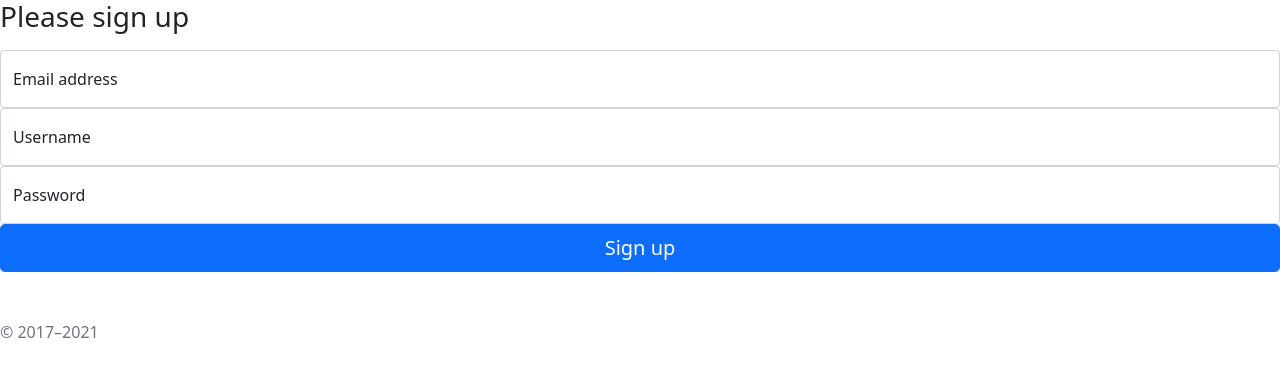
After one commit to Jenya10016/handlebarsTodos2, a Node server app: page /signup in a window 1280 px wide. The commit adds this page. Shown: the top 377 px of the page. Run offline with Node 20, Linux system fonts and the light colour scheme; some libraries are stand-ins or nearby versions.

Commit message:
add signup and signin route with views

```diff
--- a/controllers/userController.js
+++ b/controllers/userController.js
@@ -83,5 +83,22 @@ module.exports = {
 			console.log(e);
 			res.json(e);
 		}
+	},
+	loginView: (req, res) => {
+		if (req.session.loggedIn) {
+			return res.redirect('/todos');
+		}
+		res.render('login');
+	},
+	signupView: (req, res) => {
+		if (req.session.loggedIn) {
+			return res.redirect('/todos');
+		}
+		res.render('signUp');
 	}
 }
+// /signup
+// Create a function in the controller that checks if a user is already logged in
+// if so, redirect them to /todos
+// if not, render the signup page
+// this should be rendered on /signup endpoint
--- a/routes/index.js
+++ b/routes/index.js
@@ -1,8 +1,8 @@
 const router = require('express').Router();
 const apiRoutes = require('./apiRoutes');
-const { getAllUsers } = require('../controllers/userController');
-
+const { getAllUsers, loginView, signupView } = require('../controllers/userController');
 router.get('/', getAllUsers);
+router.get('/login', loginView);
+router.get('/signup', signupView);
 router.use('/api', apiRoutes);
-
 module.exports = router;
--- a/views/layouts/main.handlebars
+++ b/views/layouts/main.handlebars
@@ -3,10 +3,13 @@
 <head>
   <meta charset="UTF-8">
   <title>Document</title>
+  <!-- CSS only -->
+  <link href="https://cdn.jsdelivr.net/npm/bootstrap@5.1.3/dist/css/bootstrap.min.css" rel="stylesheet" integrity="sha384-1BmE4kWBq78iYhFldvKuhfTAU6auU8tT94WrHftjDbrCEXSU1oBoqyl2QvZ6jIW3" crossorigin="anonymous">
 </head>
 <body>
-
   {{{ body }}}
+  <!-- JavaScript Bundle with Popper -->
+  <script src="https://cdn.jsdelivr.net/npm/bootstrap@5.1.3/dist/js/bootstrap.bundle.min.js" integrity="sha384-ka7Sk0Gln4gmtz2MlQnikT1wXgYsOg+OMhuP+IlRH9sENBO0LRn5q+8nbTov4+1p" crossorigin="anonymous"></script>
   <script src="./js/app.js"></script>
 </body>
 </html>
--- /dev/null
+++ b/views/signUp.handlebars
@@ -0,0 +1,19 @@
+<main class="form-signin">
+  <form>
+    <h1 class="h3 mb-3 fw-normal">Please sign up</h1>
+    <div class="form-floating">
+      <input type="email" class="form-control" id="emailField" placeholder="name@example.com">
+      <label for="emailField">Email address</label>
+    </div>
+    <div class="form-floating">
+      <input type="text" class="form-control" id="usernameField" placeholder="Degen">
+      <label for="usernameField">Username</label>
+    </div>
+    <div class="form-floating">
+      <input type="password" class="form-control" id="passwordField" placeholder="Password">
+      <label for="passwordField">Password</label>
+    </div>
+    <button class="w-100 btn btn-lg btn-primary" type="submit">Sign up</button>
+    <p class="mt-5 mb-3 text-muted">&copy; 2017–2021</p>
+  </form>
+</main>
```
Also changed, not shown: views/login.handlebars (added, +20 -0 lines).
